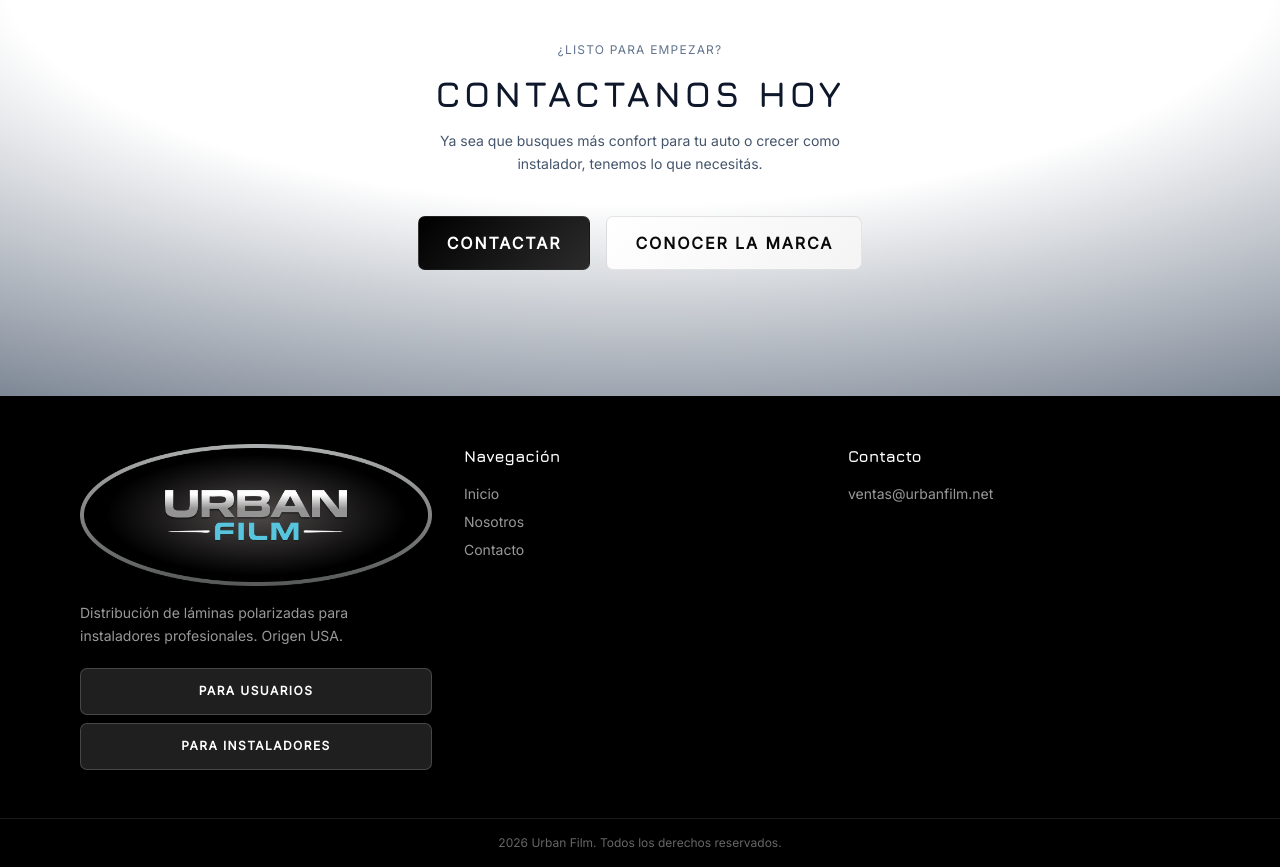
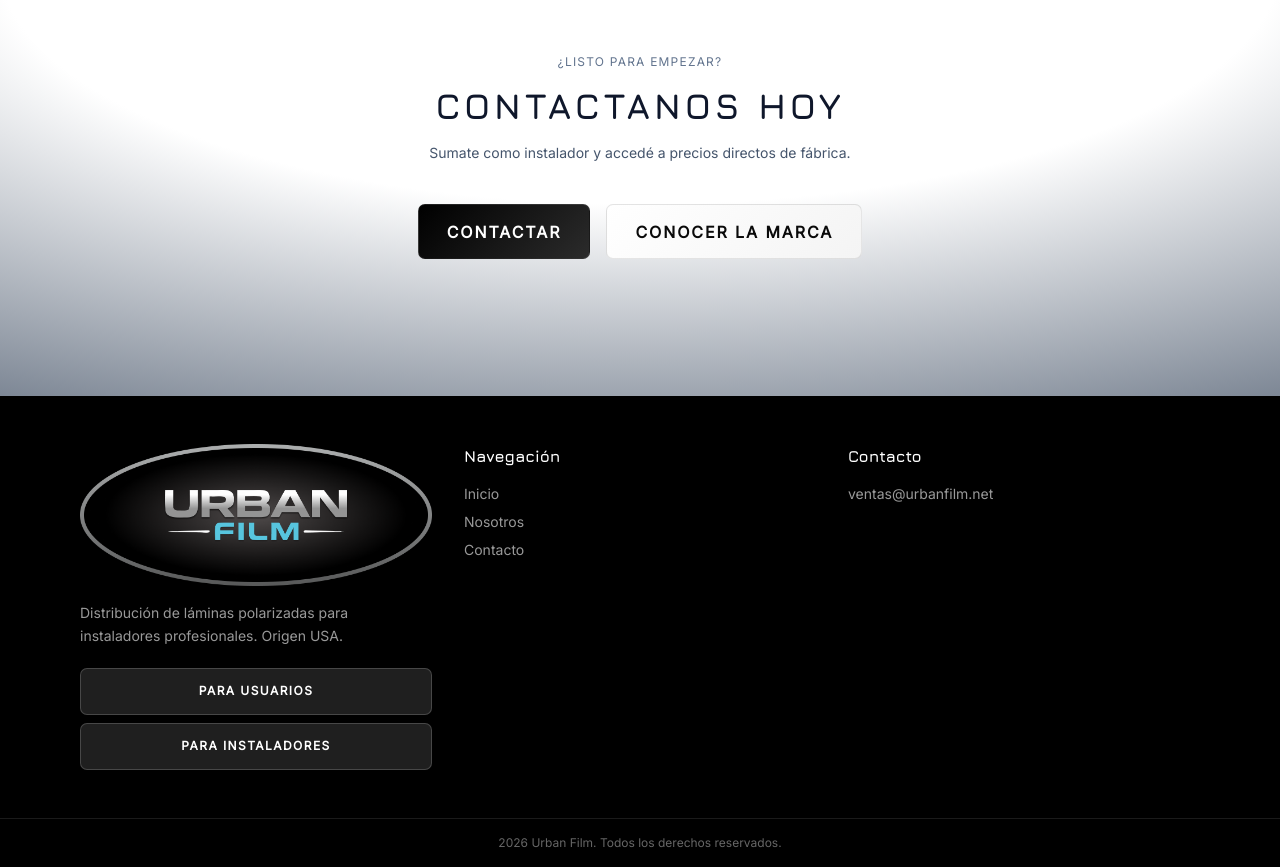
Before and after one commit to ColoniaCloud/UrbanFilm, a Next.js app: page / in a window 1280 px wide. Shown: the part 2880-3747 px from the top of the page. Built offline with nearby package versions, Linux system fonts and the light colour scheme.

Commit message:
style: update CTA text on home page to encourage installers

```diff
--- a/app/(public)/page.tsx
+++ b/app/(public)/page.tsx
@@ -132,7 +132,7 @@ export default function Home() {
             Contactanos hoy
           </h2>
           <p className="text-slate-600 mb-10 max-w-md mx-auto body-text text-sm leading-relaxed">
-            Ya sea que busques más confort para tu auto o crecer como instalador, tenemos lo que necesitás.
+            Sumate como instalador y accedé a precios directos de fábrica.
           </p>
           <div className="flex flex-col sm:flex-row gap-4 justify-center">
             <Link href="/contacto" className="btn btn-primary">
```
